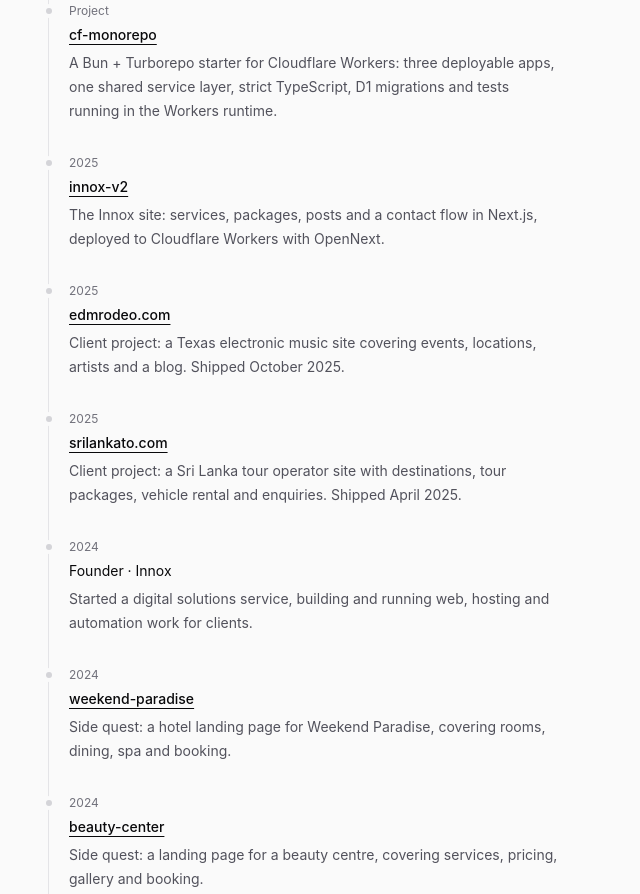
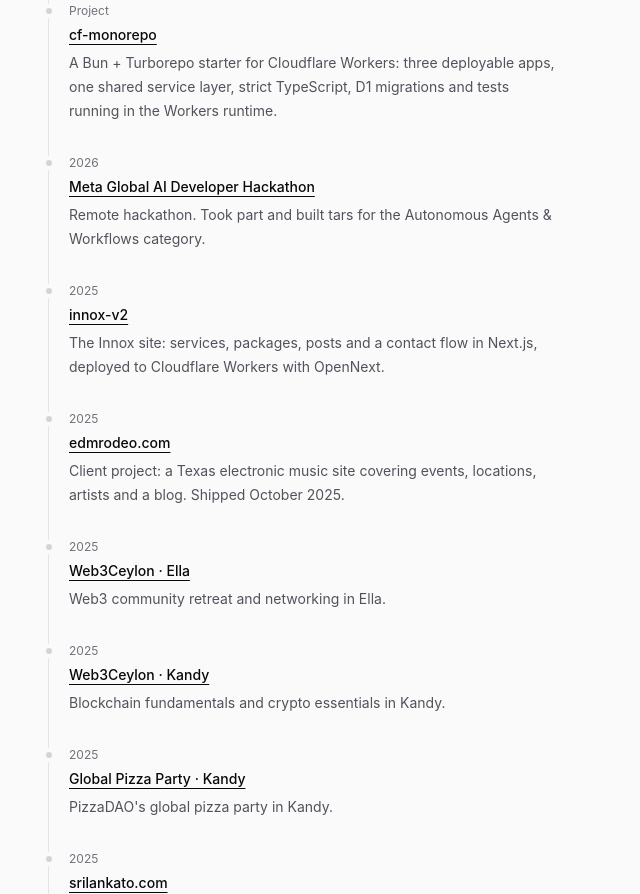
Before and after one commit to heyleydotdev/heyleydotdev.github.io, an Astro site: page / in a window 1280 px wide. Shown: the part 765-1659 px from the top of the page, without its empty margins (0-640 px from the left). Built offline with nearby package versions, Linux system fonts and the light colour scheme; Astro itself is replaced by a stand-in of ours.

Commit message:
feat(timeline): add web3 and hackathon events

```diff
--- a/src/pages/index.astro
+++ b/src/pages/index.astro
@@ -35,6 +35,13 @@ const timeline: TimelineItem[] = [
 		body: "A Bun + Turborepo starter for Cloudflare Workers: three deployable apps, one shared service layer, strict TypeScript, D1 migrations and tests running in the Workers runtime.",
 	},
 	{
+		when: "2026",
+		datetime: "2026-10-26",
+		title: "Meta Global AI Developer Hackathon",
+		href: "https://cerebralvalley.ai/e/meta-ai-developer-hackathon",
+		body: "Remote hackathon. Took part and built tars for the Autonomous Agents & Workflows category.",
+	},
+	{
 		when: "2025",
 		datetime: "2025",
 		title: "innox-v2",
@@ -47,6 +54,27 @@ const timeline: TimelineItem[] = [
 		title: "edmrodeo.com",
 		href: "https://www.edmrodeo.com/",
 		body: "Client project: a Texas electronic music site covering events, locations, artists and a blog. Shipped October 2025.",
+	},
+	{
+		when: "2025",
+		datetime: "2025-10-12",
+		title: "Web3Ceylon · Ella",
+		href: "https://luma.com/1abnpfkw",
+		body: "Web3 community retreat and networking in Ella.",
+	},
+	{
+		when: "2025",
+		datetime: "2025-09-28",
+		title: "Web3Ceylon · Kandy",
+		href: "https://luma.com/nfwqhe8u",
+		body: "Blockchain fundamentals and crypto essentials in Kandy.",
+	},
+	{
+		when: "2025",
+		datetime: "2025-05-22",
+		title: "Global Pizza Party · Kandy",
+		href: "https://luma.com/6zp2qn8a",
+		body: "PizzaDAO's global pizza party in Kandy.",
 	},
 	{
 		when: "2025",
```
